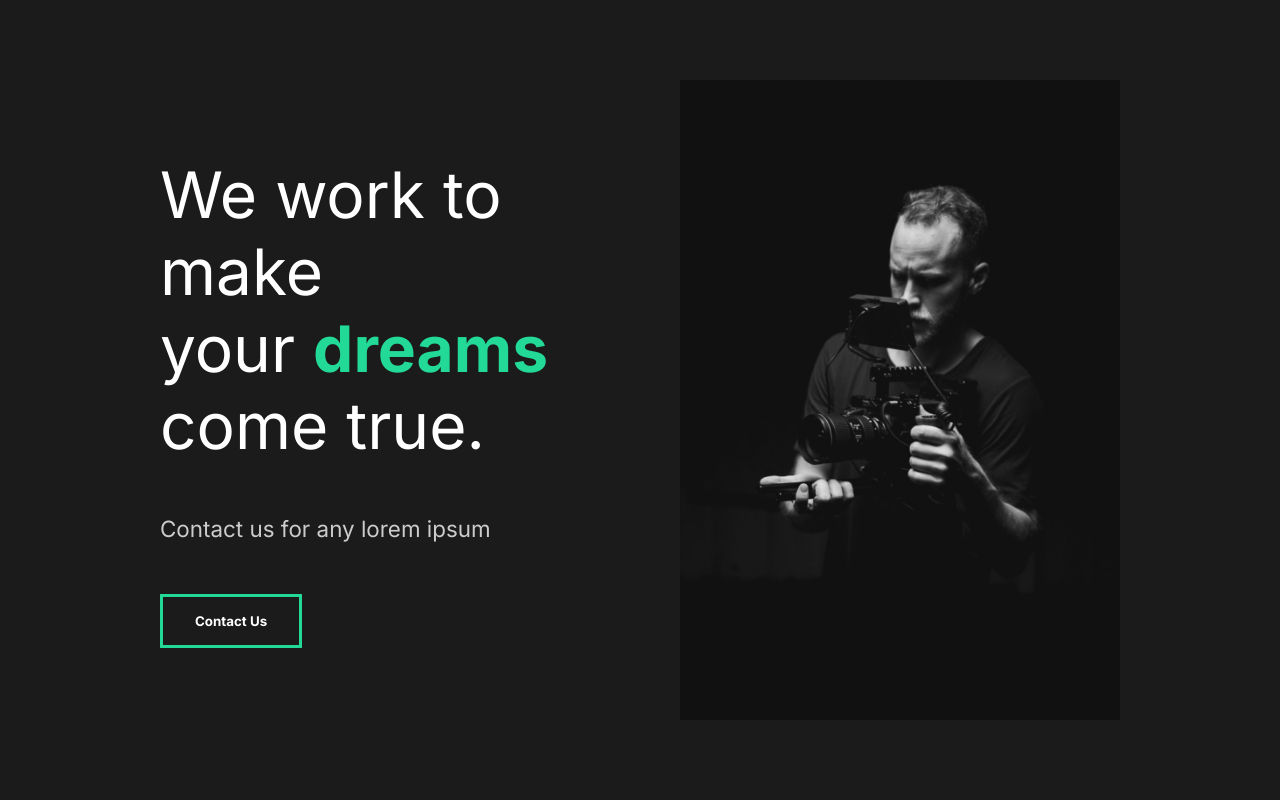
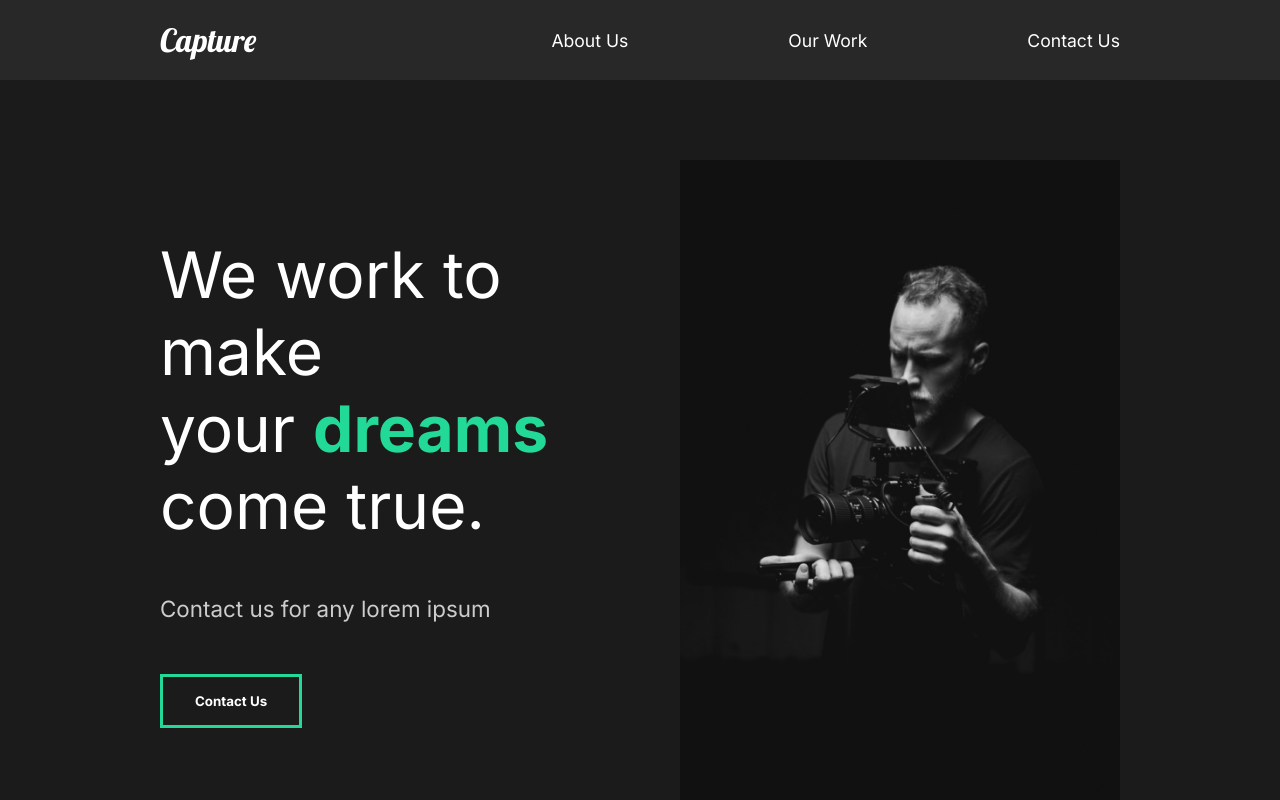
Before and after one commit to rivera-bl/ex-portfolio, a React (Create React App) app: page / in a window 1280 px wide. Shown: the top 800 px of the page. Built offline with nearby package versions, Linux system fonts and the light colour scheme.

Commit message:
Add Header Component

```diff
--- a/src/App.js
+++ b/src/App.js
@@ -1,11 +1,13 @@
+import GlobalStyle from "./components/GlobalStyle"
+import Header from "./components/Header"
 import About from "./pages/About"
-import GlobalStyle from "./components/GlobalStyle"
 
 function App() {
   return (
     <div className="App">
+        <GlobalStyle/>
+        <Header/>
         <About/>
-        <GlobalStyle/>
     </div>
   );
 }
--- /dev/null
+++ b/src/components/Header.js
@@ -0,0 +1,53 @@
+import styled from "styled-components";
+
+const Header = () => {
+  return (
+    <HeadStyled>
+      <h1>
+        <a id="logo" href="#">
+          Capture
+        </a>
+      </h1>
+      <ul>
+        <li>
+          <a href="#">About Us</a>
+        </li>
+        <li>
+          <a href="#">Our Work</a>
+        </li>
+        <li>
+          <a href="#">Contact Us</a>
+        </li>
+      </ul>
+    </HeadStyled>
+  );
+};
+
+const HeadStyled = styled.nav`
+  min-height: 10vh;
+  display: flex;
+  margin: auto;
+  justify-content: space-between;
+  align-items: center;
+  padding: 1rem 10rem;
+  background: #282828;
+  a {
+    color: white;
+    text-decoration: none;
+  }
+  ul {
+    display: flex;
+    list-style: none;
+  }
+  #logo {
+    font-size: 2rem;
+    font-family: "Lobster", cursive;
+    font-weight: lighter;
+  }
+  li {
+    padding-left: 10rem;
+    position: relative;
+  }
+`;
+
+export default Header;
```
